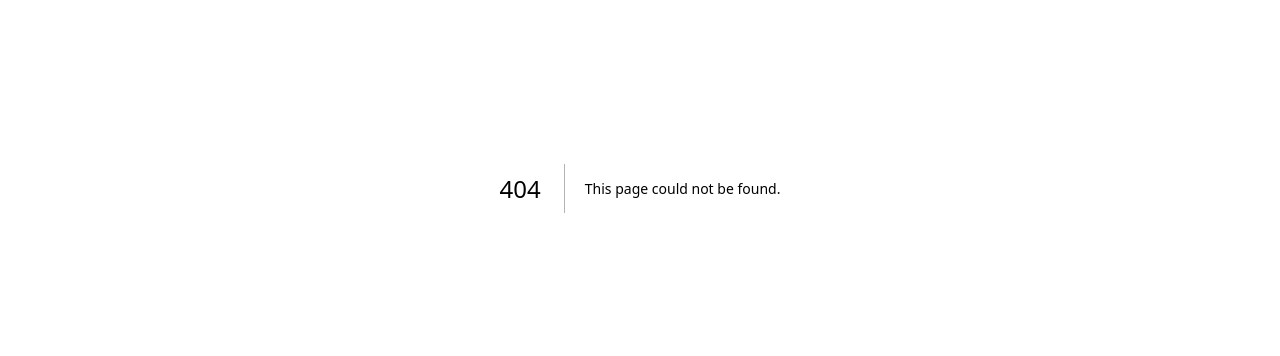
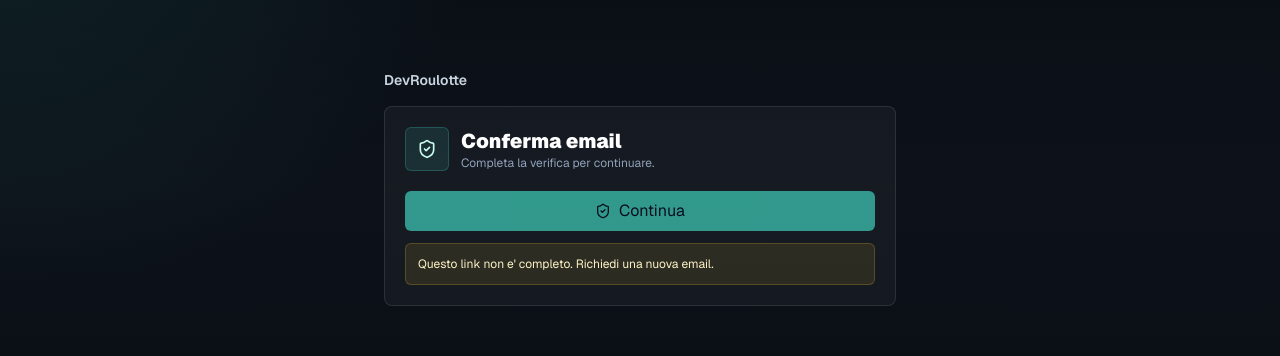
Before and after one commit to mikeminer/DevRoulotte, a Next.js app: page /auth/confirm in a window 1280 px wide. Before the commit this address had no page. Shown: the part 212-568 px from the top of the page. Built offline with nearby package versions, Linux system fonts and the light colour scheme; no server answers.

Commit message:
Fix Supabase password recovery redirect

```diff
--- /dev/null
+++ b/src/app/auth/confirm/page.tsx
@@ -0,0 +1,27 @@
+import { Suspense } from "react";
+import type { Metadata } from "next";
+import { Loader2 } from "lucide-react";
+import { AuthConfirmPanel } from "@/components/auth-confirm-panel";
+
+export const metadata: Metadata = {
+  title: "Conferma email | DevRoulotte",
+};
+
+function AuthConfirmFallback() {
+  return (
+    <main className="grid min-h-screen place-items-center bg-[#080b10] px-4 text-white">
+      <div className="inline-flex items-center gap-2 rounded-lg border border-white/10 bg-white/[0.04] px-4 py-3 text-sm text-slate-200">
+        <Loader2 className="h-4 w-4 animate-spin text-teal-200" />
+        Caricamento link
+      </div>
+    </main>
+  );
+}
+
+export default function AuthConfirmPage() {
+  return (
+    <Suspense fallback={<AuthConfirmFallback />}>
+      <AuthConfirmPanel />
+    </Suspense>
+  );
+}
--- a/src/app/layout.tsx
+++ b/src/app/layout.tsx
@@ -1,5 +1,6 @@
 import type { Metadata } from "next";
 import { Geist, Geist_Mono } from "next/font/google";
+import { AuthRecoveryRedirect } from "@/components/auth-recovery-redirect";
 import { CookieConsentManager } from "@/components/cookie-consent-manager";
 import "./globals.css";
 
@@ -31,6 +32,7 @@ export default function RootLayout({
     >
       <body className="min-h-full antialiased">
         {children}
+        <AuthRecoveryRedirect />
         <CookieConsentManager />
       </body>
     </html>
--- /dev/null
+++ b/src/components/auth-confirm-panel.tsx
@@ -0,0 +1,149 @@
+"use client";
+
+import Link from "next/link";
+import { useMemo, useState } from "react";
+import { useRouter, useSearchParams } from "next/navigation";
+import { CheckCircle2, KeyRound, Loader2, ShieldCheck } from "lucide-react";
+import type { EmailOtpType } from "@supabase/supabase-js";
+import { getSupabaseBrowserClient } from "@/lib/supabase/client";
+
+type ConfirmState = "idle" | "confirming" | "success" | "error";
+
+const SUPPORTED_EMAIL_OTP_TYPES = new Set<EmailOtpType>([
+  "signup",
+  "invite",
+  "magiclink",
+  "recovery",
+  "email_change",
+  "email",
+]);
+
+function normalizeOtpType(value: string | null): EmailOtpType | null {
+  if (!value) {
+    return null;
+  }
+
+  return SUPPORTED_EMAIL_OTP_TYPES.has(value) ? value : null;
+}
+
+function safeNextPath(value: string | null, type: EmailOtpType | null) {
+  const fallback = type === "recovery" ? "/reset-password" : "/";
+
+  if (!value || !value.startsWith("/") || value.startsWith("//")) {
+    return fallback;
+  }
+
+  return value;
+}
+
+export function AuthConfirmPanel() {
+  const router = useRouter();
+  const searchParams = useSearchParams();
+  const supabase = useMemo(() => getSupabaseBrowserClient(), []);
+  const [state, setState] = useState<ConfirmState>("idle");
+  const [message, setMessage] = useState("");
+
+  const tokenHash = searchParams.get("token_hash");
+  const type = normalizeOtpType(searchParams.get("type"));
+  const nextPath = safeNextPath(searchParams.get("next"), type);
+  const isRecovery = type === "recovery";
+  const canConfirm = Boolean(supabase && tokenHash && type);
+
+  async function confirmEmailLink() {
+    if (!supabase) {
+      setState("error");
+      setMessage("Configura Supabase per completare questo link.");
+      return;
+    }
+
+    if (!tokenHash || !type) {
+      setState("error");
+      setMessage("Il link non contiene un token valido. Richiedi una nuova email.");
+      return;
+    }
+
+    setState("confirming");
+    setMessage("");
+
+    const { error } = await supabase.auth.verifyOtp({
+      token_hash: tokenHash,
+      type,
+    });
+
+    if (error) {
+      setState("error");
+      setMessage(error.message);
+      return;
+    }
+
+    setState("success");
+    setMessage(
+      isRecovery
+        ? "Link verificato. Ti porto alla scelta della nuova password."
+        : "Email verificata. Ti porto su DevRoulotte.",
+    );
+
+    window.setTimeout(() => {
+      router.replace(nextPath);
+    }, 450);
+  }
+
+  return (
+    <main className="min-h-screen bg-[radial-gradient(circle_at_top_left,rgba(45,212,191,0.12),transparent_34%),linear-gradient(180deg,#080b10_0%,#0d121a_50%,#080b10_100%)] px-4 py-6 text-white sm:px-6 lg:px-8">
+      <div className="mx-auto grid min-h-[calc(100vh-3rem)] max-w-lg content-center gap-4">
+        <Link
+          href="/"
+          className="inline-flex w-fit items-center gap-2 text-sm font-semibold text-slate-300 hover:text-white"
+        >
+          DevRoulotte
+        </Link>
+
+        <section className="rounded-lg border border-white/10 bg-white/[0.04] p-5">
+          <div className="mb-5 flex items-center gap-3">
+            <div className="flex h-11 w-11 items-center justify-center rounded-md border border-teal-300/20 bg-teal-300/10 text-teal-100">
+              {state === "success" ? (
+                <CheckCircle2 className="h-5 w-5" />
+              ) : isRecovery ? (
+                <KeyRound className="h-5 w-5" />
+              ) : (
+                <ShieldCheck className="h-5 w-5" />
+              )}
+            </div>
+            <div>
+              <h1 className="text-xl font-black tracking-normal">
+                {isRecovery ? "Conferma reset password" : "Conferma email"}
+              </h1>
+              <p className="text-xs text-slate-400">
+                {isRecovery
+                  ? "Verifica il link e scegli una nuova password."
+                  : "Completa la verifica per continuare."}
+              </p>
+            </div>
+          </div>
+
+          <button
+            type="button"
+            disabled={!canConfirm || state === "confirming" || state === "success"}
+            onClick={confirmEmailLink}
+            className="inline-flex h-10 w-full items-center justify-center gap-2 rounded-md bg-teal-300 px-3 text-sm font-semibold text-slate-950 hover:bg-teal-200 disabled:cursor-not-allowed disabled:opacity-60"
+          >
+            {state === "confirming" ? (
+              <Loader2 className="h-4 w-4 animate-spin" />
+            ) : isRecovery ? (
+              <KeyRound className="h-4 w-4" />
+            ) : (
+              <ShieldCheck className="h-4 w-4" />
+            )}
+            {isRecovery ? "Apri cambio password" : "Continua"}
+          </button>
+
+          {message || !canConfirm ? (
+            <p className="mt-3 rounded-md border border-amber-300/20 bg-amber-300/10 p-3 text-xs text-amber-100">
+              {message || "Questo link non e' completo. Richiedi una nuova email."}
+            </p>
+          ) : null}
+        </section>
+      </div>
+    </main>
+  );
+}
--- /dev/null
+++ b/src/components/auth-recovery-redirect.tsx
@@ -0,0 +1,29 @@
+"use client";
+
+import { useEffect, useMemo } from "react";
+import { usePathname, useRouter } from "next/navigation";
+import { getSupabaseBrowserClient } from "@/lib/supabase/client";
+
+export function AuthRecoveryRedirect() {
+  const supabase = useMemo(() => getSupabaseBrowserClient(), []);
+  const pathname = usePathname();
+  const router = useRouter();
+
+  useEffect(() => {
+    if (!supabase) {
+      return;
+    }
+
+    const {
+      data: { subscription },
+    } = supabase.auth.onAuthStateChange((event) => {
+      if (event === "PASSWORD_RECOVERY" && pathname !== "/reset-password") {
+        router.replace("/reset-password");
+      }
+    });
+
+    return () => subscription.unsubscribe();
+  }, [pathname, router, supabase]);
+
+  return null;
+}
--- a/supabase/templates/recovery.html
+++ b/supabase/templates/recovery.html
@@ -26,12 +26,12 @@
                 <table role="presentation" cellspacing="0" cellpadding="0" style="margin:24px 0;">
                   <tr>
                     <td style="border-radius:10px;background:#2dd4bf;">
-                      <a href="{{ .ConfirmationURL }}" style="display:inline-block;padding:13px 20px;color:#08111a;text-decoration:none;font-size:15px;font-weight:800;">Scegli nuova password</a>
+                      <a href="{{ .SiteURL }}/auth/confirm?token_hash={{ .TokenHash }}&amp;type=recovery&amp;next=/reset-password" style="display:inline-block;padding:13px 20px;color:#08111a;text-decoration:none;font-size:15px;font-weight:800;">Scegli nuova password</a>
                     </td>
                   </tr>
                 </table>
                 <p style="margin:0 0 18px;color:#9aa7b7;font-size:13px;line-height:1.7;">Se il pulsante non funziona, copia e incolla questo link nel browser:</p>
-                <p style="margin:0 0 18px;word-break:break-all;color:#7dd3fc;font-size:12px;line-height:1.6;">{{ .ConfirmationURL }}</p>
+                <p style="margin:0 0 18px;word-break:break-all;color:#7dd3fc;font-size:12px;line-height:1.6;">{{ .SiteURL }}/auth/confirm?token_hash={{ .TokenHash }}&amp;type=recovery&amp;next=/reset-password</p>
               </td>
             </tr>
             <tr>
```
Also changed, not shown: 2 other files (tests, documents, lock files or other folders).
